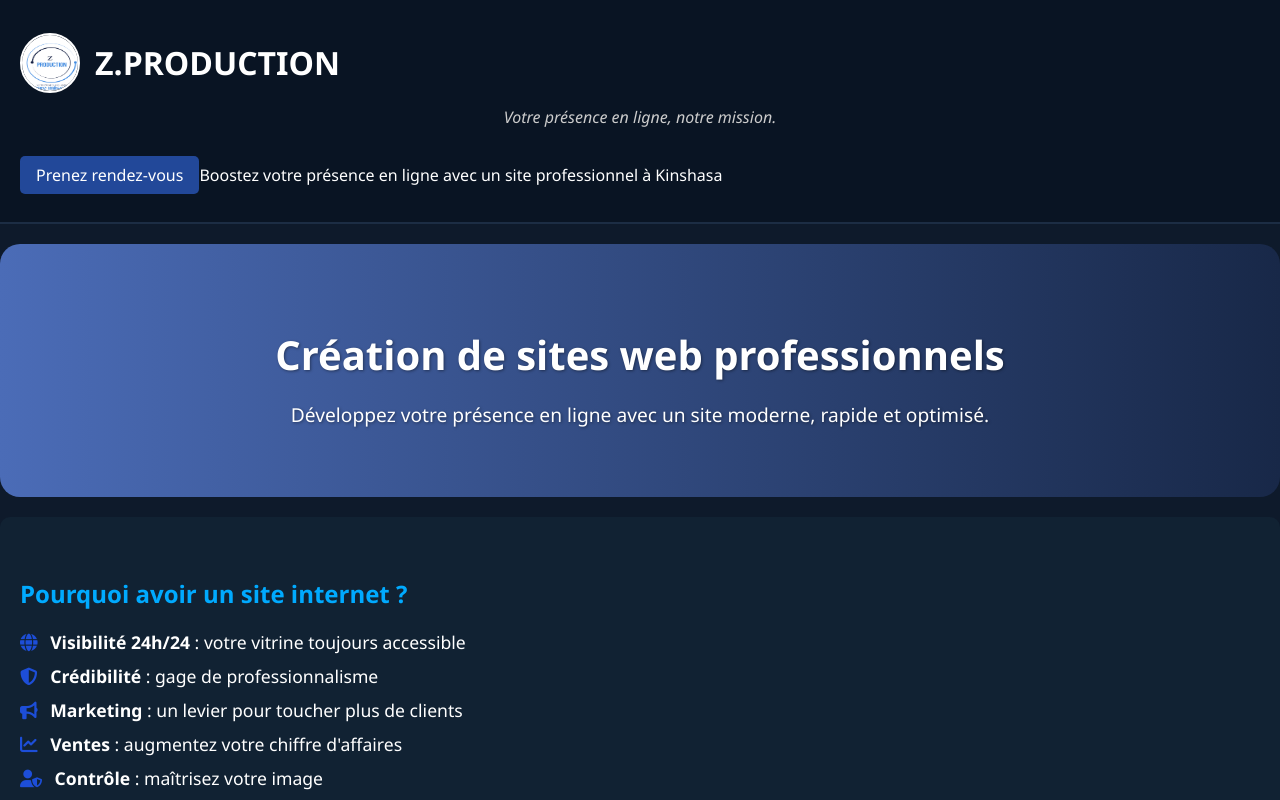
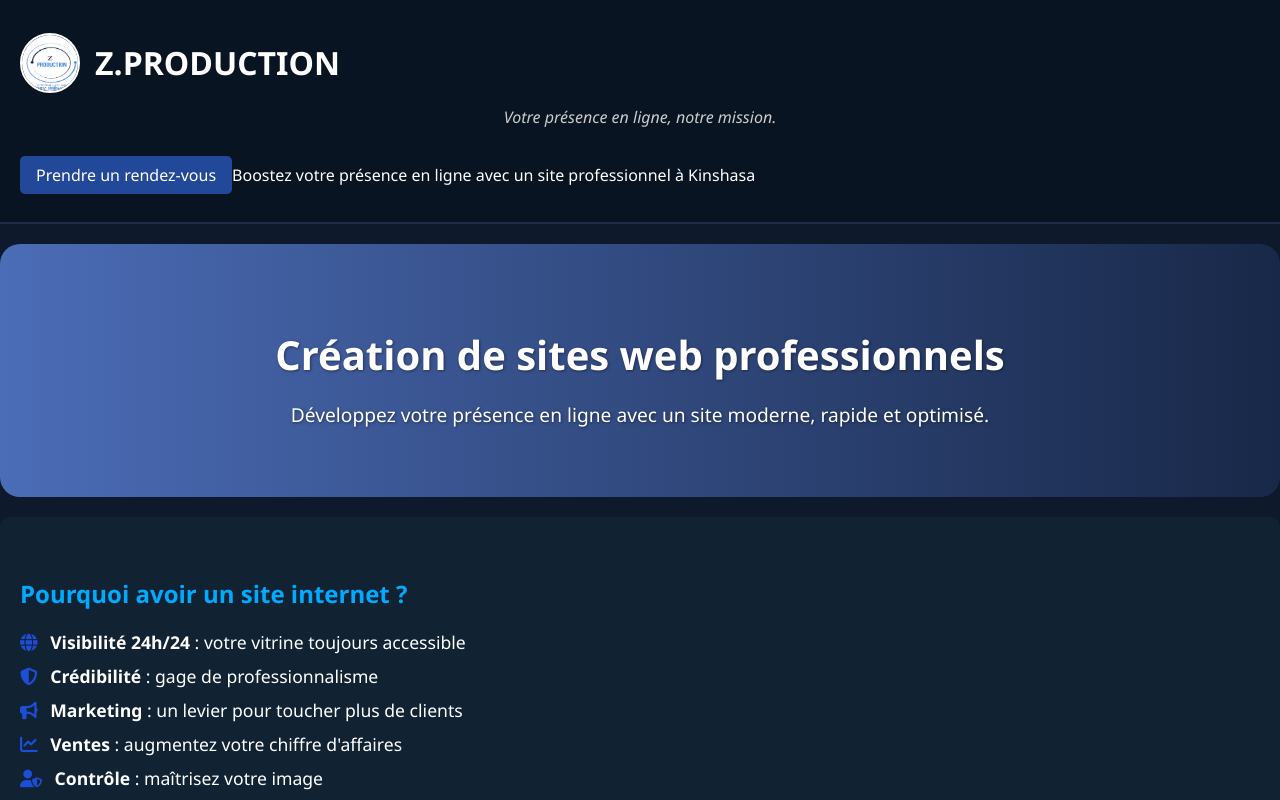
Before and after one commit to Zproduction3/Portofolio-Z.production, a plain HTML site: page Portfolio/index.html in a window 1280 px wide. Shown: the top 800 px of the page. Drawn offline with Linux system fonts and the light colour scheme; a script that the page names is missing.

Commit message:
Update index.html

```diff
--- a/Portfolio/index.html
+++ b/Portfolio/index.html
@@ -27,7 +27,7 @@
     <p class="slogan">Votre présence en ligne, notre mission.</p>
 
      <nav class="menu-nav">
-    <a href="" target="_blank">Prenez rendez-vous</a>
+    <a href="https://zproduction-landing.onrender.com/" target="_blank">Prendre un rendez-vous</a>
   </nav>
   <p class="tagline">Boostez votre présence en ligne avec un site professionnel à Kinshasa</p>
 </header>
```
